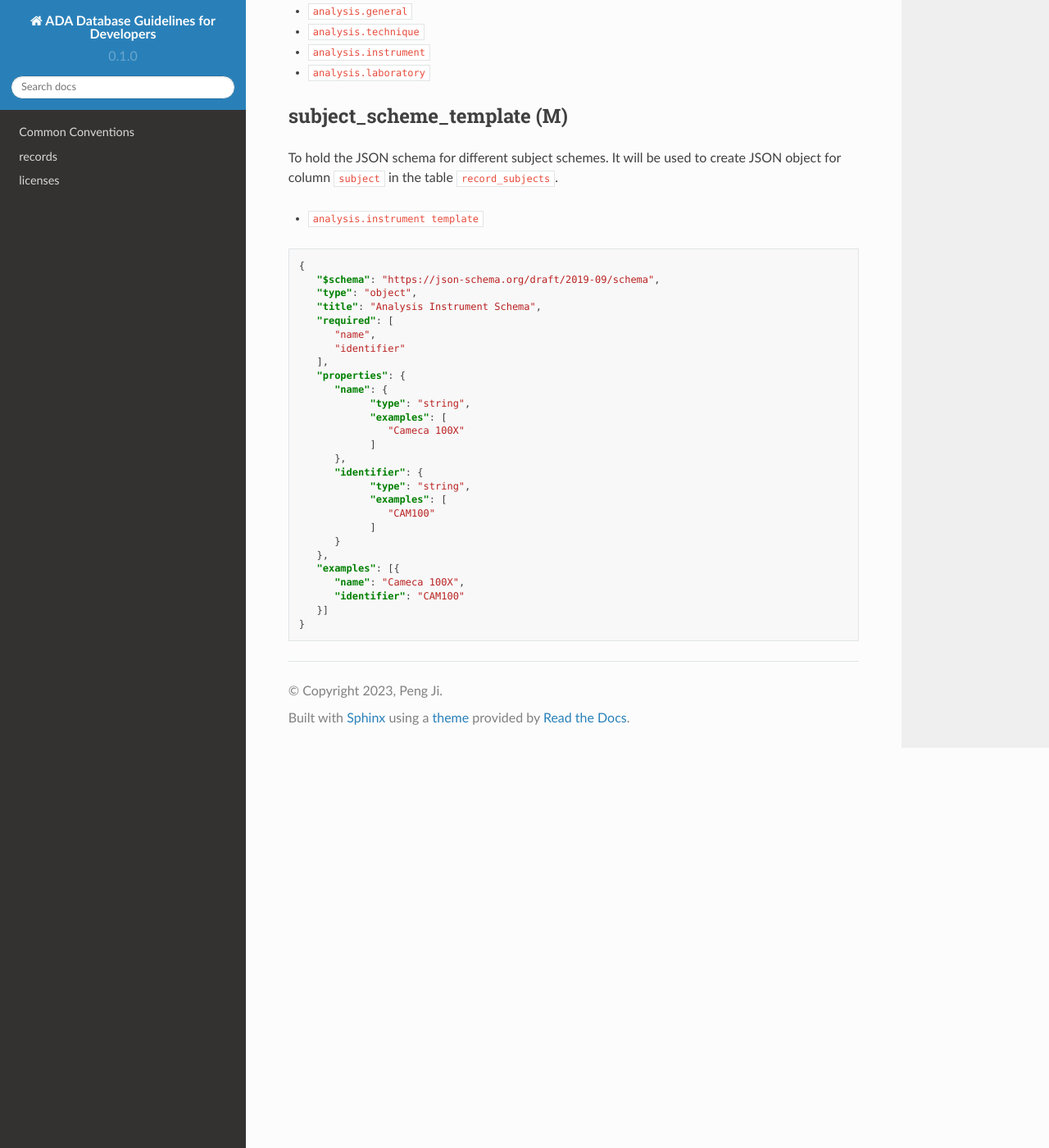
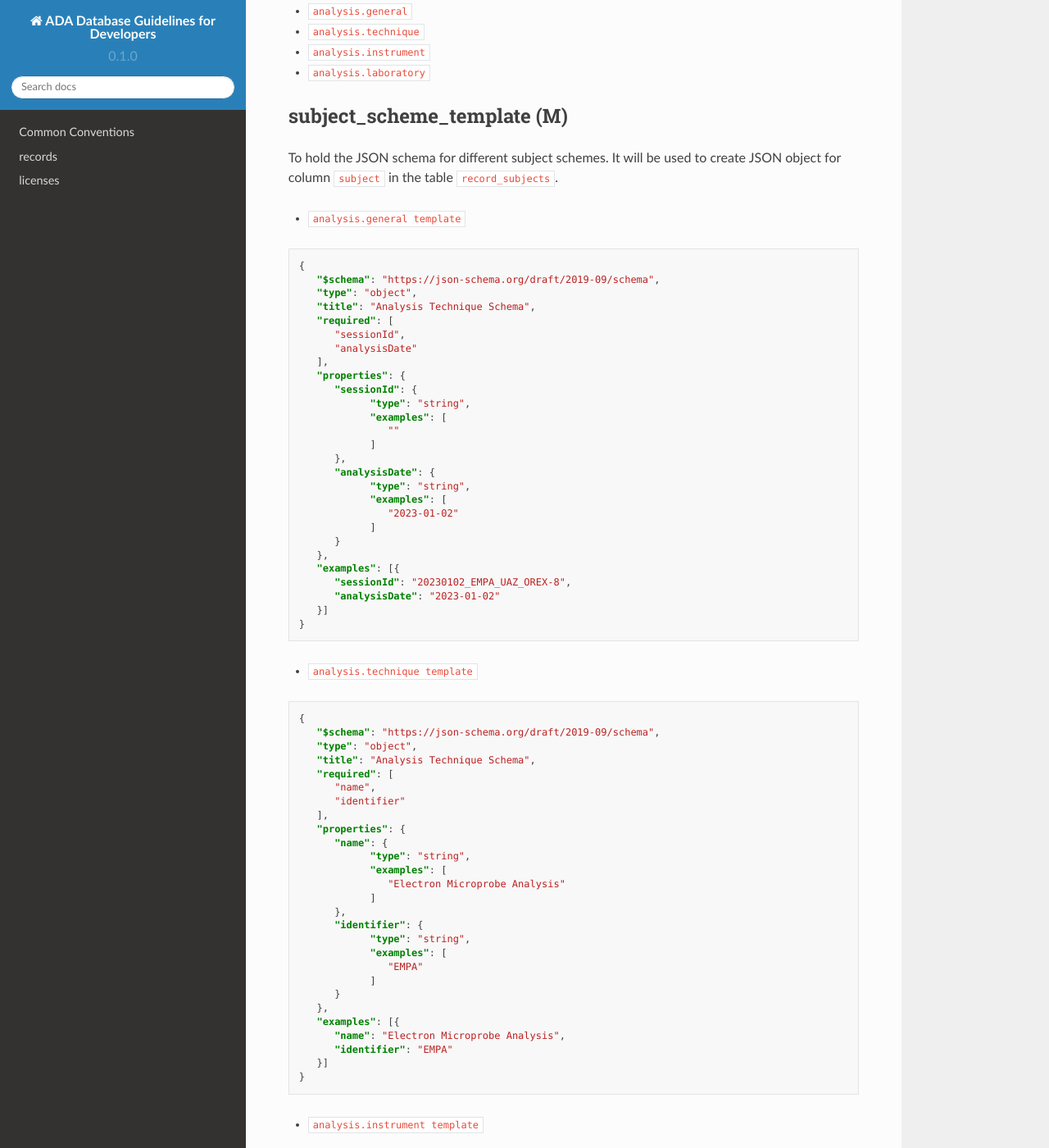
Before and after one commit to amds-ldeo/ada-db-spec, a Sphinx documentation site: the page built from docs/source/subject_schemes.rst, in a window 1280 px wide and 1400 px high, scrolled down 785 px. Shown: the whole window at 82% size. Built offline with Sphinx 7.4.7 and the Read the Docs theme 2.0.0, drawn with Linux system fonts in a browser that asks for light colours; some of the changed text lies outside the part shown.

Commit message:
refactor: update content of subject_schemes.rst

```diff
--- a/docs/source/subject_schemes.rst
+++ b/docs/source/subject_schemes.rst
@@ -33,6 +33,70 @@ subject_scheme_template (M)
 ---------------------------
 To hold the JSON schema for different subject schemes. It will be used to create JSON object for column ``subject`` in the table ``record_subjects``.
 
+* ``analysis.general template``
+
+.. code-block:: json
+
+   {
+      "$schema": "https://json-schema.org/draft/2019-09/schema",
+      "type": "object",
+      "title": "Analysis Technique Schema",
+      "required": [
+         "sessionId",
+         "analysisDate"
+      ],
+      "properties": {
+         "sessionId": {
+               "type": "string",
+               "examples": [
+                  ""
+               ]
+         },
+         "analysisDate": {
+               "type": "string",
+               "examples": [
+                  "2023-01-02"
+               ]
+         }
+      },
+      "examples": [{
+         "sessionId": "20230102_EMPA_UAZ_OREX-8",
+         "analysisDate": "2023-01-02"
+      }]
+   }
+
+* ``analysis.technique template``
+
+.. code-block:: json
+
+   {
+      "$schema": "https://json-schema.org/draft/2019-09/schema",
+      "type": "object",
+      "title": "Analysis Technique Schema",
+      "required": [
+         "name",
+         "identifier"
+      ],
+      "properties": {
+         "name": {
+               "type": "string",
+               "examples": [
+                  "Electron Microprobe Analysis"
+               ]
+         },
+         "identifier": {
+               "type": "string",
+               "examples": [
+                  "EMPA"
+               ]
+         }
+      },
+      "examples": [{
+         "name": "Electron Microprobe Analysis",
+         "identifier": "EMPA"
+      }]
+   }
+
 * ``analysis.instrument template``
 
 .. code-block:: json
@@ -64,3 +128,43 @@ To hold the JSON schema for different subject schemes. It will be used to create
          "identifier": "CAM100"
       }]
    }
+
+   * ``analysis.laboratory template``
+
+.. code-block:: json
+
+   {
+      "$schema": "https://json-schema.org/draft/2019-09/schema",
+      "type": "object",
+      "title": "Analysis Laboratory Schema",
+      "required": [
+         "name",
+         "abbreviation",
+         "ror"
+      ],
+      "properties": {
+         "name": {
+               "type": "string",
+               "examples": [
+                  "University of Arizona"
+               ]
+         },
+         "abbreviation": {
+               "type": "string",
+               "examples": [
+                  "UAZ"
+               ]
+         },
+         "ror": {
+               "type": "string",
+               "examples": [
+                  "https://ror.org/03m2x1q45"
+               ]
+         }
+      },
+      "examples": [{
+         "name": "University of Arizona",
+         "abbreviation": "UAZ",
+         "ror": "https://ror.org/03m2x1q45"
+      }]
+   }
```
